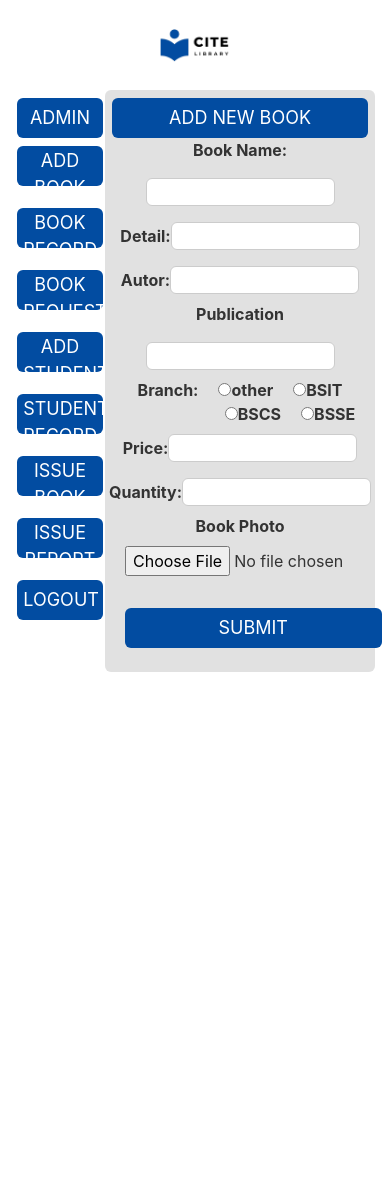
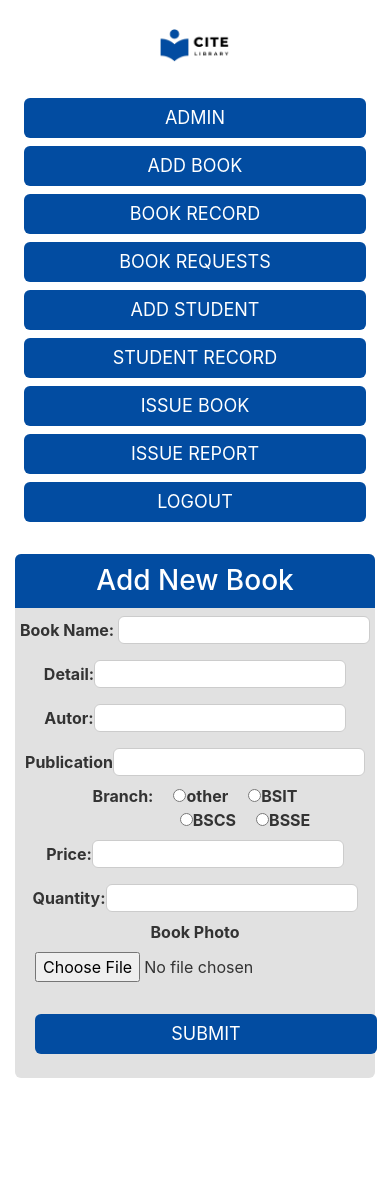
Before and after one commit to sauravtand/Digital-Library, a PHP site: page /admin_service_dashboard.php in a window 390 px wide; the page is wider, and only the part inside the window is pictured. Before the commit the page ends 672 px from the top of that part, so only its background shows below. Run offline with PHP 8.4, Linux system fonts and the light colour scheme; data that the repository does not hold is empty; some libraries are stand-ins or nearby versions.

Commit message:
responsive design and minor css fixes

```diff
--- a/ProjectV/admin_service_dashboard.php
+++ b/ProjectV/admin_service_dashboard.php
@@ -12,6 +12,7 @@
     <script src="//cdnjs.cloudflare.com/ajax/libs/jquery/3.2.1/jquery.min.js"></script>
     <link rel="stylesheet" href="https://cdnjs.cloudflare.com/ajax/libs/font-awesome/6.1.2/css/all.min.css" integrity="sha512-1sCRPdkRXhBV2PBLUdRb4tMg1w2YPf37qatUFeS7zlBy7jJI8Lf4VHwWfZZfpXtYSLy85pkm9GaYVYMfw5BC1A==" crossorigin="anonymous" referrerpolicy="no-referrer" />
     <link rel="stylesheet" href="style.css">
+    <link rel="shortcut icon" href="./images/favicon.ico">
 </head>
 
 
@@ -40,6 +41,7 @@
         <div class="innerdiv">
             <div class="row"><img class="imglogo" src="images/logo.png" /></div>
 
+
             <!-- Left Menu -->
             <div class="leftinnerdiv">
                 <Button class="greenbtn"> ADMIN</Button>
@@ -51,12 +53,13 @@
                 <Button class="greenbtn" onclick="openpart('issuebook')"> ISSUE BOOK</Button>
                 <Button class="greenbtn" onclick="openpart('issuebookreport')"> ISSUE REPORT</Button>
                 <a href="index.php"><Button class="greenbtn"> LOGOUT</Button></a>
+
             </div>
 
             <!--Book Requests Approve  -->
             <div class="rightinnerdiv">
                 <div id="bookrequestapprove" class="innerright portion" style="display:none">
-                    <Button class="greenbtn">BOOK REQUEST APPROVE</Button>
+                    <h3 class="section-head">Book Request List</h3>
 
                     <?php
                     $u = new data;
@@ -94,7 +97,7 @@
                                                                     } else {
                                                                         echo "";
                                                                     } ?>">
-                    <Button class="greenbtn">ADD NEW BOOK</Button>
+                    <h3 class="section-head">Add New Book</h3>
                     <form action="addbookserver_page.php" method="post" enctype="multipart/form-data">
                         <label>Book Name:</label>
                         <input type="text" name="bookname" />
@@ -122,7 +125,7 @@
 
             <div class="rightinnerdiv">
                 <div id="addperson" class="innerright portion" style="display:none">
-                    <Button class="greenbtn">ADD Person</Button>
+                    <h3 class="section-head">Add Person</h3>
                     <form action="addpersonserver_page.php" method="post" enctype="multipart/form-data">
                         <label>Name:</label><input type="text" name="addname" />
                         </br>
@@ -145,7 +148,8 @@
             <!-- Student List -->
             <div class="rightinnerdiv">
                 <div id="studentrecord" class="innerright portion" style="display:none">
-                    <Button class="greenbtn">Student RECORD</Button>
+
+                    <h3 class="section-head">Student Record</h3>
 
                     <?php
                     $u = new data;
@@ -153,7 +157,7 @@
                     $u->userdata();
                     $recordset = $u->userdata();
 
-                    $table = "<table style='font-family: Arial, Helvetica, sans-serif;border-collapse: collapse;width: 100%;'><tr><th style='  border: 1px solid #ddd;
+                    $table = "<table style=' border-collapse: collapse; width:100%;'><tr><th style='border: 1px solid #ddd;
             padding: 8px;'> Name</th><th>Email</th><th>Type</th><th>Delete</th></tr>";
                     foreach ($recordset as $row) {
                         $table .= "<tr>";
@@ -176,7 +180,7 @@
             <!-- Issue Book Record -->
             <div class="rightinnerdiv">
                 <div id="issuebookreport" class="innerright portion" style="display:none">
-                    <Button class="greenbtn">Issue Book Record</Button>
+                    <h3 class="section-head">Issue Book Record</h3>
 
                     <?php
                     $u = new data;
@@ -212,7 +216,7 @@
             <!-- Issue New Book -->
             <div class="rightinnerdiv">
                 <div id="issuebook" class="innerright portion" style="display:none">
-                    <Button class="greenbtn">ISSUE BOOK</Button>
+                    <h3 class="section-head">Issue Book</h3>
                     <form action="issuebook_server.php" method="post" enctype="multipart/form-data">
                         <label for="book">Choose Book:</label>
                         <select name="book">
@@ -228,7 +232,7 @@
                             ?>
                         </select>
 
-                        <label for="Select Student">:</label>
+                        <label for="Select Student">Select Student:</label>
                         <select name="userselect">
                             <?php
                             $u = new data;
@@ -244,8 +248,8 @@
                         <br>
                         <label for="returndate">Return Date:</label>
                         <input type="date" name="returndate">
-
-                        <input type="submit" value="SUBMIT" />
+                        <br>
+                        <input type="submit" value="SUBMIT" class="btn btn-primary greenbtn" />
                     </form>
                 </div>
             </div>
@@ -259,7 +263,7 @@
                                                                             echo "display:none";
                                                                         } ?>">
 
-                    <Button class="greenbtn">BOOK DETAIL</Button>
+                    <h3 class="section-head">Book Detail</h3>
                     </br>
                     <?php
                     $u = new data;
@@ -308,13 +312,12 @@
 
             <div class="rightinnerdiv">
                 <div id="bookreport" class="innerright portion" style="display:none">
-                    <Button class="greenbtn">BOOK RECORD</Button>
+                    <h3 class="section-head">Book Record</h3>
                     <?php
                     $u = new data;
                     $u->setconnection();
                     $u->getbook();
                     $recordset = $u->getbook();
-
                     $table = "<table style='border-collapse: collapse;width: 100%;'><tr><th style='  border: 1px solid #ddd;
             padding: 8px;'>Book Name</th><th>Price</th><th>Qnt</th><th>Available</th><th>Rent</th><th>View</th><th>Delete</th></tr>";
                     foreach ($recordset as $row) {
@@ -326,10 +329,8 @@
                         $table .= "<td>$row[9]</td>";
                         $table .= "<td>$row[10]</td>";
                         $table .= "<td><a href='admin_service_dashboard.php?viewid=$row[0]'><button type='button' class='btn btn-primary'><i class='fa fa-eye'></i></button></a></td>";
-                        // $table .= "<td><a href='deletebook_dashboard.php?deletebookid=$row[0]'><button type='button' class='btn btn-primary'><i class='fa fa-pencil'></i></button></a></td>";
                         $table .= "<td><a href='deletebook_dashboard.php?deletebookid=$row[0]'><button type='button' class='btn btn-danger'><i class='fa fa-trash'></i></button></a></td>";
                         $table .= "</tr>";
-                        // $table.=$row[0];
                     }
                     $table .= "</table>";
 
--- a/ProjectV/approvebookrequest.php
+++ b/ProjectV/approvebookrequest.php
@@ -1,10 +1,6 @@
 <?php
 
 include("data_class.php");
-
-
-
-
 $request = $_GET['reqid'];
 $book = $_GET['book'];
 $user = $_GET['userselect'];
--- a/ProjectV/deletebook_request.php
+++ b/ProjectV/deletebook_request.php
@@ -2,8 +2,6 @@
 include("data_class.php");
 
 $deletebookreq = $_GET['deletebookreqid'];
-
-
 $obj = new data();
 $obj->setconnection();
 $obj->deletebookrequest($deletebookreq);
--- a/ProjectV/index.php
+++ b/ProjectV/index.php
@@ -52,7 +52,7 @@
         <div class="row">
             <h4><?php echo $msg ?></h4>
         </div>
-        <div class="row">
+        <div class="row login-flex">
             <div class="col-md-6 login-form-1">
                 <h3>Student Login</h3>
                 <form action="login_server_page.php" method="get">
--- a/ProjectV/style.css
+++ b/ProjectV/style.css
@@ -49,6 +49,19 @@
   width: 100%;
 }
 
+select {
+  padding: 5px;
+  width: 30%;
+  border-radius: 6px;
+  margin: 10px auto;
+}
+
+input[type="date"] {
+  padding: 5px;
+  width: 30%;
+  border-radius: 6px;
+  margin: 10px auto;
+}
 .login-form-2 h3 {
   text-align: center;
   color: #fff;
@@ -220,3 +233,20 @@ input[type="email"] {
   text-align: left;
   margin-bottom: 1rem;
 }
+
+.section-head {
+  background-color: #024ca1;
+  color: #fff;
+  padding: 10px;
+  border-radius: 6px 6px 0 0;
+  margin: 0;
+}
+
+/* responsive */
+@media screen and (max-width: 846px) {
+  .leftinnerdiv,
+  .rightinnerdiv {
+    width: 100%;
+    margin-bottom: 1rem;
+  }
+}
```
Also changed, not shown: ProjectV/otheruser_dashboard.php (+5 -5 lines), ProjectV/images/favicon.ico.
